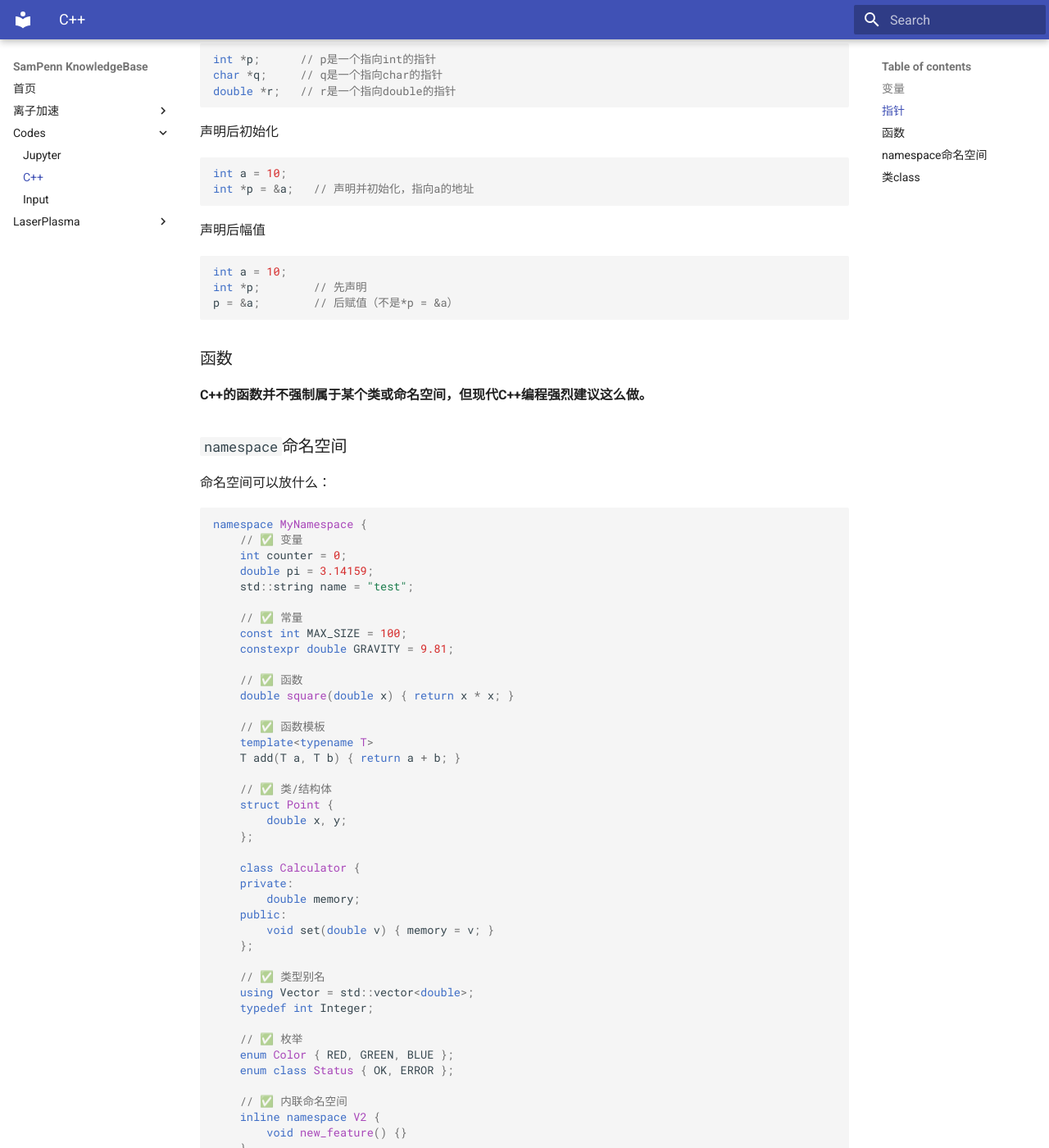
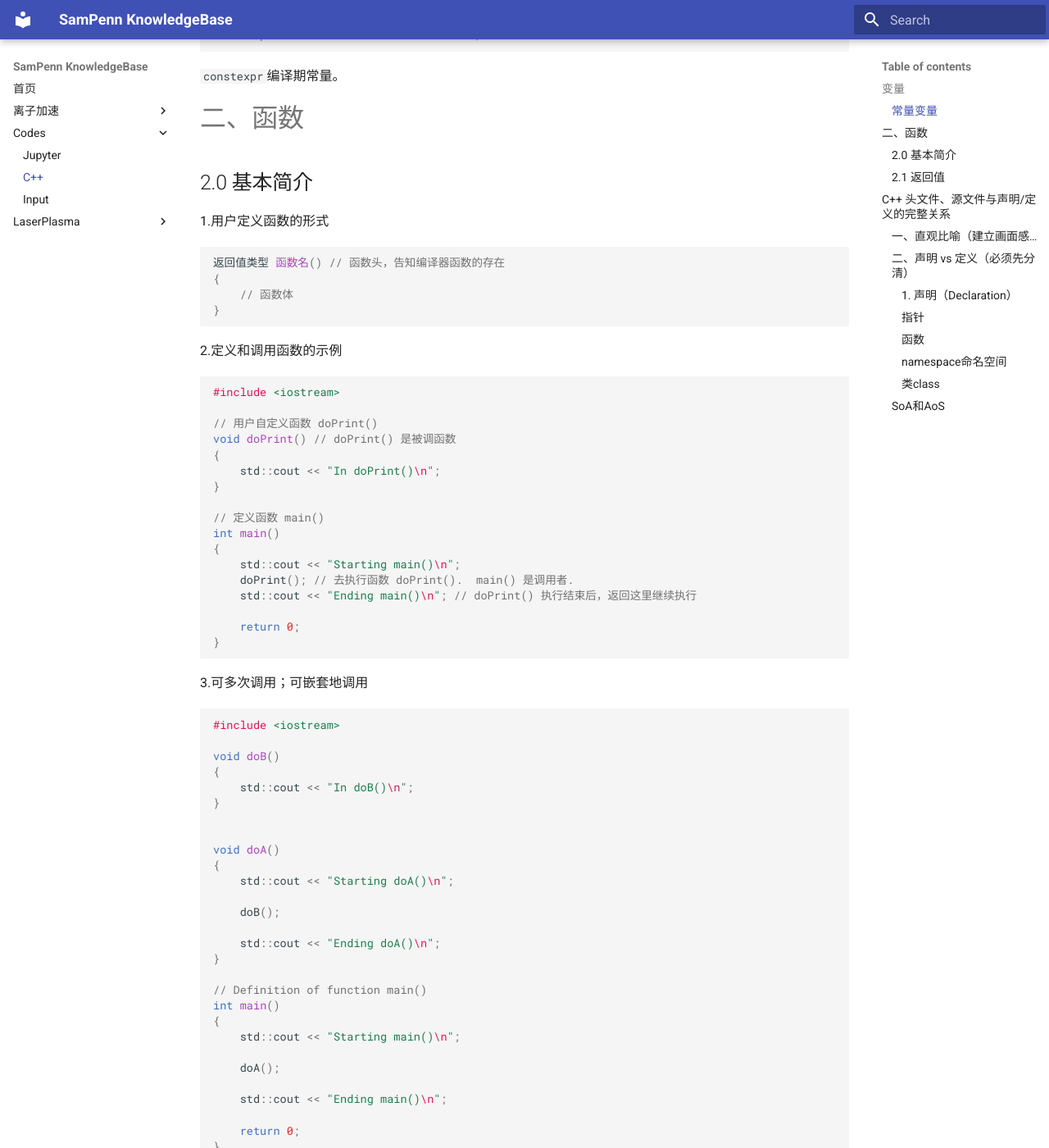
Before and after one commit to sampenn0326/NotesbyMd, an MkDocs documentation site: the page built from docs/Codes/C++.md, in a window 1280 px wide and 1400 px high, scrolled down 879 px. Shown: the whole window at 82% size. Built offline with MkDocs 1.6.1 and Material for MkDocs 9.7.7, drawn with Linux system fonts in a browser that asks for light colours; some of the changed text lies outside the part shown.

Commit message:
常例更新

````diff
--- a/docs/Codes/C++.md
+++ b/docs/Codes/C++.md
@@ -5,6 +5,16 @@
 菜鸟教程：[C++ 教程 | 菜鸟教程](https://www.runoob.com/cplusplus/cpp-tutorial.html)
 
 C++学习网：[C++学习网 – 世界上最好的中文C++学习网站](https://www.studycpp.cn/)
+
+在线汇编工具：
+
+菜鸟工具[C++ 在线工具 | 菜鸟工具](https://www.jyshare.com/compile/12/)
+
+onlineGDB[GDB online Debugger | Compiler - Code, Compile, Run, Debug online C, C++](https://www.onlinegdb.com/)
+
+Replit：[Home - Replit](https://replit.com/~)
+
+
 
 缓慢更新中(26.07.14)
 
@@ -27,11 +37,251 @@ static int c;        // 定义：静态变量
 
 
 
-`constexpr`编译时已知
+#### 常量变量
 
-```c++
+```C++
+const int PI = 3.14;
 constexpr double PI = 3.141592653589793;
 ```
+
+`constexpr`编译期常量。
+
+
+
+# 二、函数
+
+
+
+## 2.0 基本简介
+
+1.用户定义函数的形式
+
+```C++
+返回值类型 函数名() // 函数头，告知编译器函数的存在
+{
+    // 函数体
+}
+```
+
+2.定义和调用函数的示例
+
+```C++
+#include <iostream>
+
+// 用户自定义函数 doPrint()
+void doPrint() // doPrint() 是被调函数
+{
+    std::cout << "In doPrint()\n";
+}
+
+// 定义函数 main()
+int main()
+{
+    std::cout << "Starting main()\n";
+    doPrint(); // 去执行函数 doPrint().  main() 是调用者.
+    std::cout << "Ending main()\n"; // doPrint() 执行结束后，返回这里继续执行
+
+    return 0;
+}
+```
+
+3.可多次调用；可嵌套地调用
+
+```C++
+#include <iostream>
+
+void doB()
+{
+    std::cout << "In doB()\n";
+}
+
+
+void doA()
+{
+    std::cout << "Starting doA()\n";
+
+    doB();
+
+    std::cout << "Ending doA()\n";
+}
+
+// Definition of function main()
+int main()
+{
+    std::cout << "Starting main()\n";
+
+    doA();
+
+    std::cout << "Ending main()\n";
+
+    return 0;
+}
+```
+
+4.函数不能在函数中定义
+
+## 2.1 返回值
+
+1.返回值给变量初始化
+
+```C++
+#include <iostream>
+
+int getValueFromUser() // 本函数返回一个int值
+{
+     std::cout << "Enter an integer: ";
+    int input{};
+    std::cin >> input;
+
+    return input; // 将用户输入的值返回给调用函数
+}
+
+int main()
+{
+    int num { getValueFromUser() }; // 使用getValueFromUser()的结果初始化变量num
+
+    std::cout << num << " doubled is: " << num * 2 << '\n';
+
+    return 0;
+}
+```
+
+2.应确保具有非void返回类型的函数在所有情况下都返回值。
+
+3.函数只能返回单个值，但有各种方法可以解决函数只能返回单个值的限制。
+
+
+
+
+
+
+
+
+
+
+
+
+
+
+
+
+
+
+
+
+
+
+
+
+
+
+
+
+
+
+
+
+
+
+
+
+
+
+
+
+
+
+
+
+
+
+
+
+
+
+
+
+
+
+
+
+
+
+
+
+
+
+
+
+
+# C++ 头文件、源文件与声明/定义的完整关系
+
+---
+
+## 一、直观比喻（建立画面感）
+
+想象你要**盖一栋房子**：
+
+- **头文件（.h）** = **设计图纸**（告诉工人这里要有什么，但还没动手建）
+- **源文件（.cpp）** = **施工过程**（按照图纸真正砌砖、搭梁）
+- **声明** = 图纸上写的"这里要有一扇门"（承诺存在）
+- **定义** = 工人在那个位置真的装了一扇门（实际创建）
+
+**关键：** 声明可以多次，但定义只能一次（否则工人会装两扇门冲突）。
+
+---
+
+## 二、声明 vs 定义（必须先分清）
+
+### 1. 声明（Declaration）
+**告诉编译器"这个东西存在"**，但不分配内存/不生成代码。
+
+```cpp
+// 函数声明（没有函数体）
+int add(int a, int b);
+
+// 变量声明（使用 extern，不分配内存）
+extern int globalCount;
+
+// 类声明（前向声明）
+class Student;  // 告诉编译器 Student 是一个类
+```
+
+
+
+
+
+
+
+
+
+
+
+
+
+
+
+
+
+
+
+
+
+
+
+
+
+
+
+
+
+
+
+
+
+
+
+
 
 
 
@@ -194,3 +444,14 @@ int main() {
     return 0;
 }
 ```
+
+
+
+
+
+## SoA和AoS
+
+- **AoS（Array of Structures）**：结构体的数组。数据按“对象”聚集，每个对象拥有所有属性。
+- **SoA（Structure of Arrays）**：数组的结构体。数据按“属性”聚集，每个属性单独放在一个连续数组中。
+
+例如
````
Also changed, not shown: docs/Codes/Input.md (+9 -17 lines), docs/Codes/Jupyter.md (+1 -7 lines), docs/Codes/WarpX不完全指北.md (added, +108 -0 lines).
